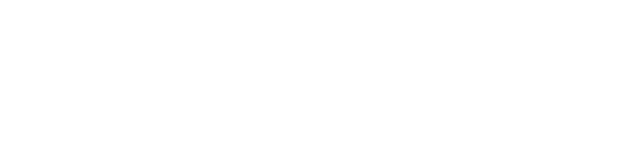
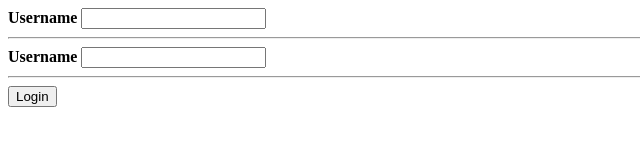
Before and after one commit to jaylenclyde/HGP, a plain HTML site: page Fall18/signup.html in a window 1280 px wide. Shown: the whole page, without its empty margins (0-640 px from the left). Drawn offline with Linux system fonts and the light colour scheme.

Commit message:
signup sheet

```diff
--- a/Fall18/index.js
+++ b/Fall18/index.js
@@ -0,0 +1,3 @@
+function submi() {
+	alert("YOU SIGNED UP!");
+}
--- a/Fall18/signup.html
+++ b/Fall18/signup.html
@@ -0,0 +1,18 @@
+<!DOCTYPE html>
+<html>
+	<head>
+		<title>LOGIN</title>
+	</head>
+	<script type="text/javascript" src="index.js"></script>
+	<body>
+		<form>
+			<label for="username"><b>Username</b></label>
+			<input type="text" name="username">
+			<hr>
+			<label for="password"><b>Username</b></label>
+			<input type="text" name="password">
+			<hr>
+			<button type="submit" onclick="submi()" name="subbutton">Login</button>
+		</form>
+	</body>
+</html>
```
Also changed, not shown: Fall18/index.html (+1 -1 lines).
